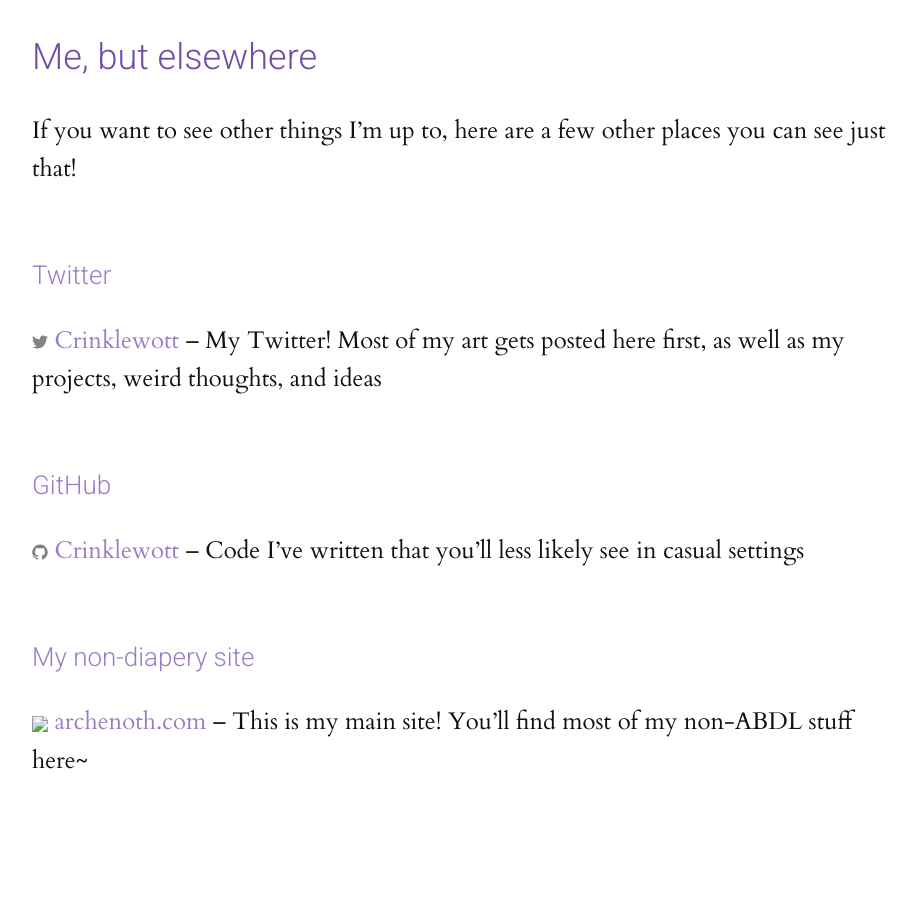
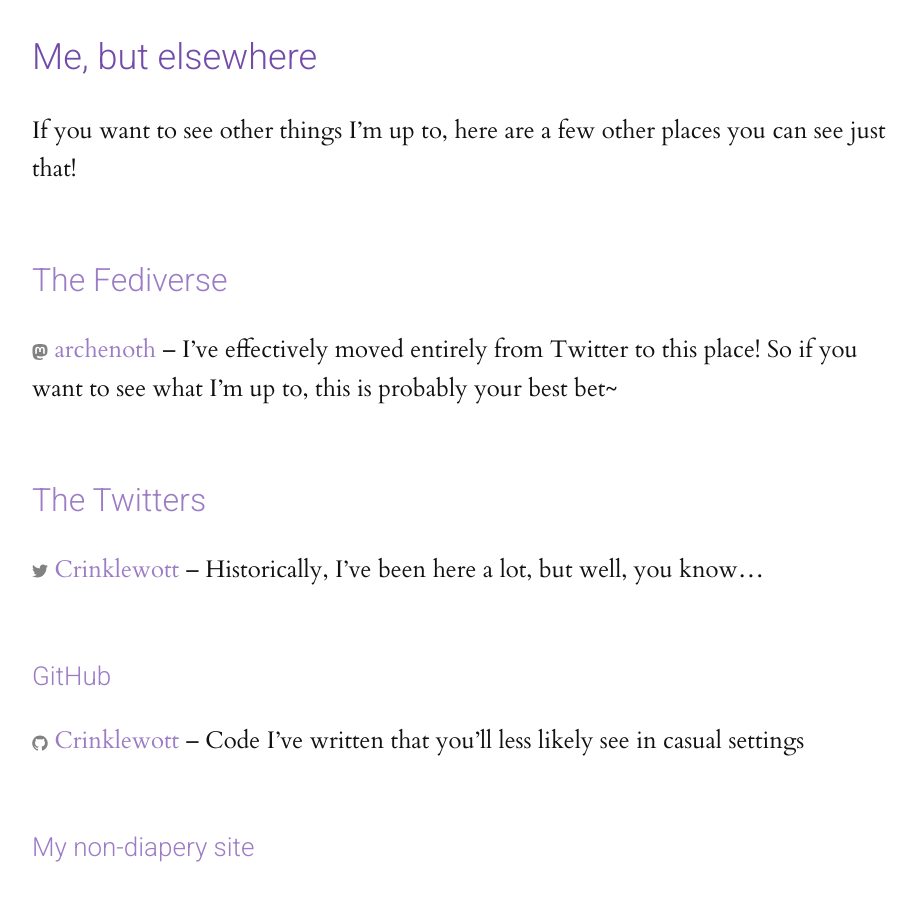
Before and after one commit to Crinklewott/diape.red, a Jekyll site: the page built from about.md, in a window 1280 px wide and 900 px high, scrolled down 1331 px. Shown: the whole window, without its empty margins (178-1092 px from the left). Built offline with Jekyll 4.4.1, drawn with Linux system fonts in a browser that asks for light colours.

Commit message:
Added Mastodon link, and updated link text a little

```diff
--- /dev/null
+++ b/_includes/icon-mastodon.html
@@ -0,0 +1 @@
+<a href="{{ include.link }}"><span class="icon icon--twitter">{% include icon-mastodon.svg %}</span> <span class="username">{{ include.username }}</span></a>
--- a/about.md
+++ b/about.md
@@ -39,10 +39,14 @@ Anywho, without further ado, I hope you all enjoy this site!
 # Me, but elsewhere
 If you want to see other things I'm up to, here are a few other places you can see just that!
 
+## [The Fediverse](https://chitter.xyz/@archenoth)
+{% include icon-mastodon.html link='https://chitter.xyz/@archenoth' username='archenoth' %} --
+I've effectively moved entirely from Twitter to this place! So if you want to see what I'm up to, this is probably your best bet~
+
 {% if site.twitter_username %}
-### [Twitter](https://twitter.com/{{site.twitter_username}})
+## [The Twitters](https://twitter.com/{{site.twitter_username}})
   {% include icon-twitter.html username=site.twitter_username %} --
-  My Twitter! Most of my art gets posted here first, as well as my projects, weird thoughts, and ideas
+  Historically, I've been here a lot, but well, you know...
 {% endif %}
 
 {% if site.github_username %}
```
Also changed, not shown: _includes/icon-mastodon.svg (added).
